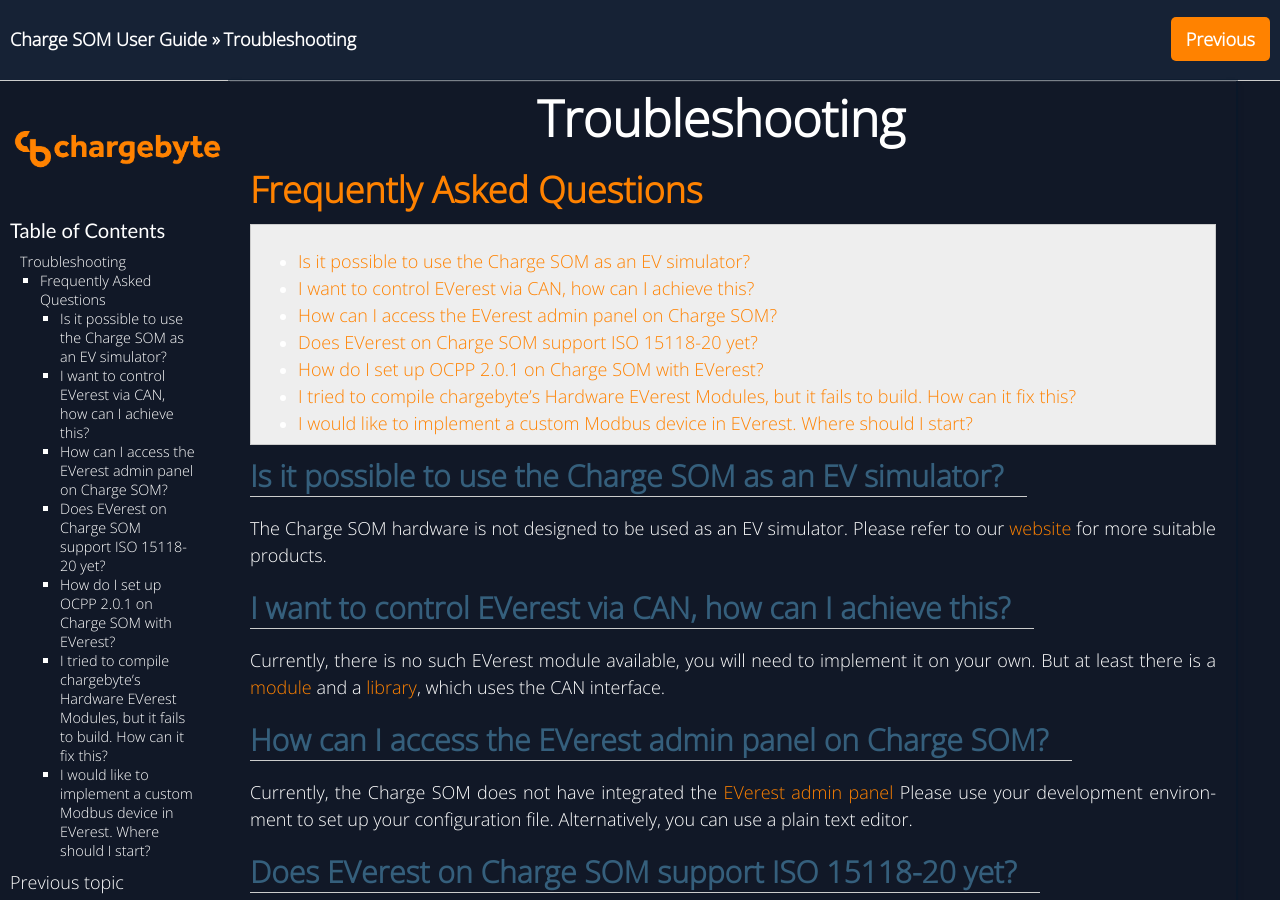
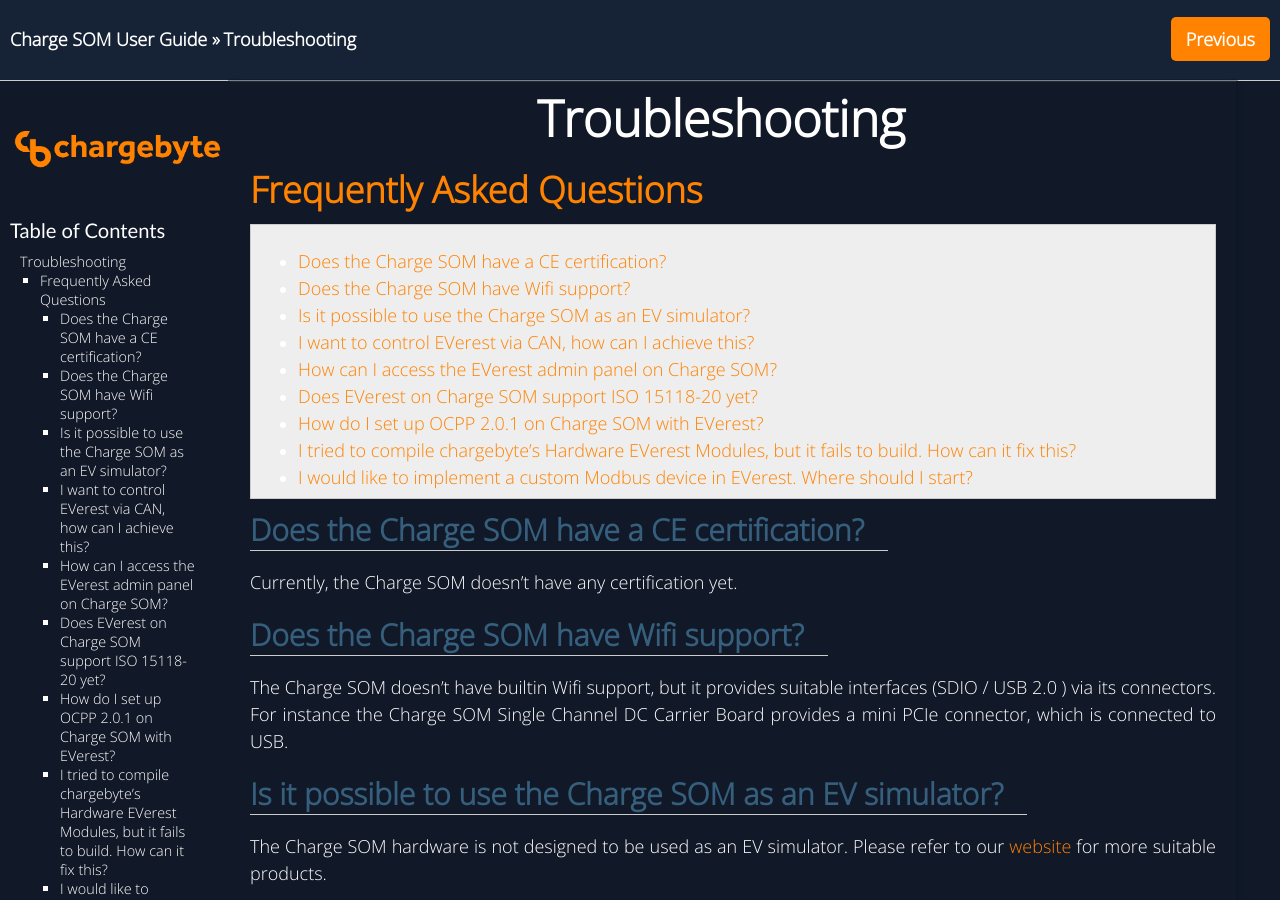
Before and after one commit to chargebyte/chargebyte-docs, a Sphinx documentation site: the page built from docs/source/troubleshooting.rst, in a window 1280 px wide and 900 px high. Built offline with Sphinx 7.4.7, drawn with Linux system fonts in a browser that asks for light colours.

Commit message:
Troubleshooting: Add CE & Wifi FAQ
Signed-off-by: Stefan Wahren <stefan.wahren@chargebyte.com>

```diff
--- a/docs/source/troubleshooting.rst
+++ b/docs/source/troubleshooting.rst
@@ -8,6 +8,20 @@
 
 .. contents::
    :local:
+
+Does the Charge SOM have a CE certification?
+^^^^^^^^^^^^^^^^^^^^^^^^^^^^^^^^^^^^^^^^^^^^
+
+Currently, the Charge SOM doesn't have any certification yet.
+
+
+Does the Charge SOM have Wifi support?
+^^^^^^^^^^^^^^^^^^^^^^^^^^^^^^^^^^^^^^
+
+The Charge SOM doesn't have builtin Wifi support, but it provides suitable
+interfaces (SDIO / USB 2.0 ) via its connectors. For instance the Charge SOM
+Single Channel DC Carrier Board provides a mini PCIe connector, which is
+connected to USB.
 
 
 Is it possible to use the Charge SOM as an EV simulator?
```
